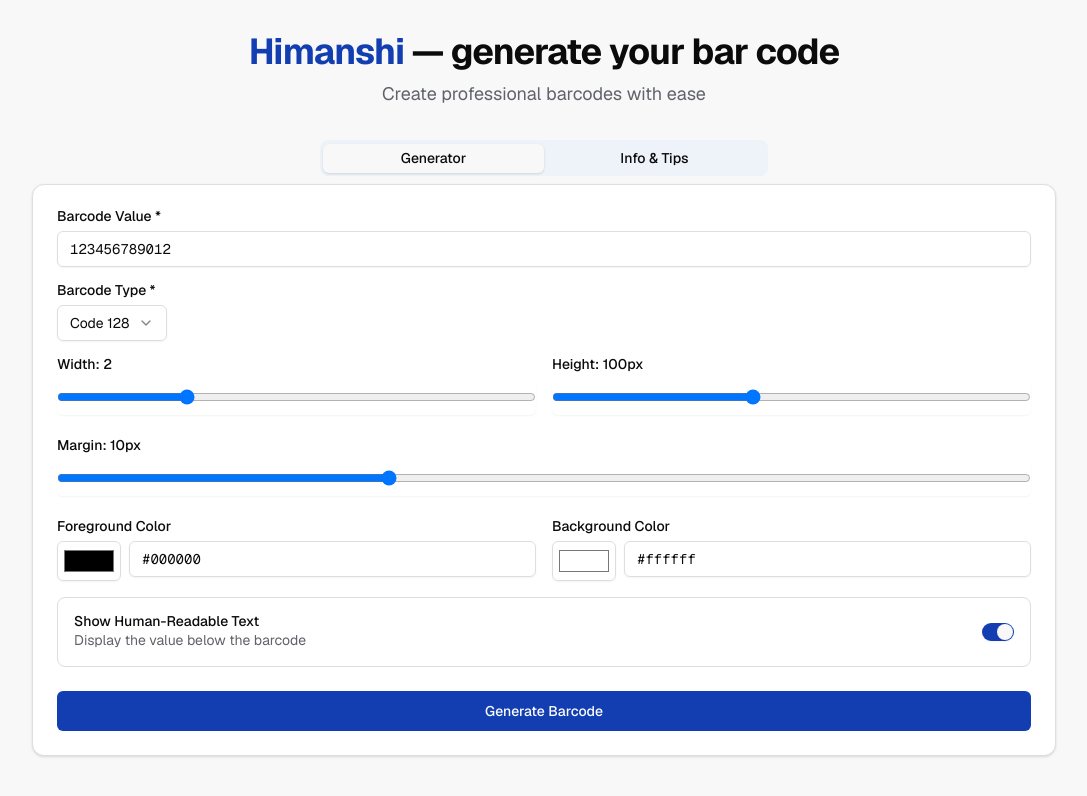
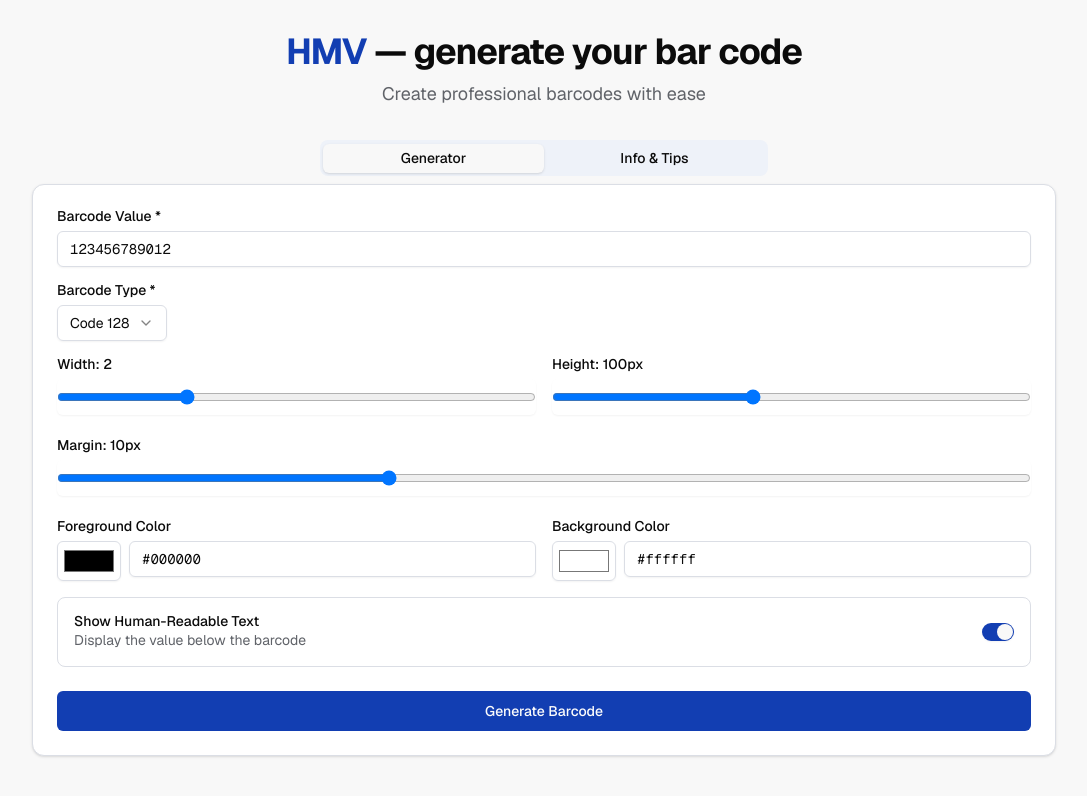
Before and after one commit to RahulBenzeen/barcode-generator, a Next.js app: page / in a window 1280 px wide. Shown: the top 796 px of the page, without its empty margins (96-1183 px from the left). Built offline with nearby package versions, Linux system fonts and the light colour scheme.

Commit message:
Update header text to use 'HMV' instead of name

```diff
--- a/app/page.tsx
+++ b/app/page.tsx
@@ -7,7 +7,7 @@ export default function Home() {
 
         <div className="text-center mb-8">
           <h1 className="text-4xl font-bold tracking-tight text-foreground mb-2">
-            <span className="text-primary">Himanshi</span> — generate your bar code
+            <span className="text-primary">HMV</span> — generate your bar code
           </h1>
 
           <p className="text-muted-foreground text-lg">
```
